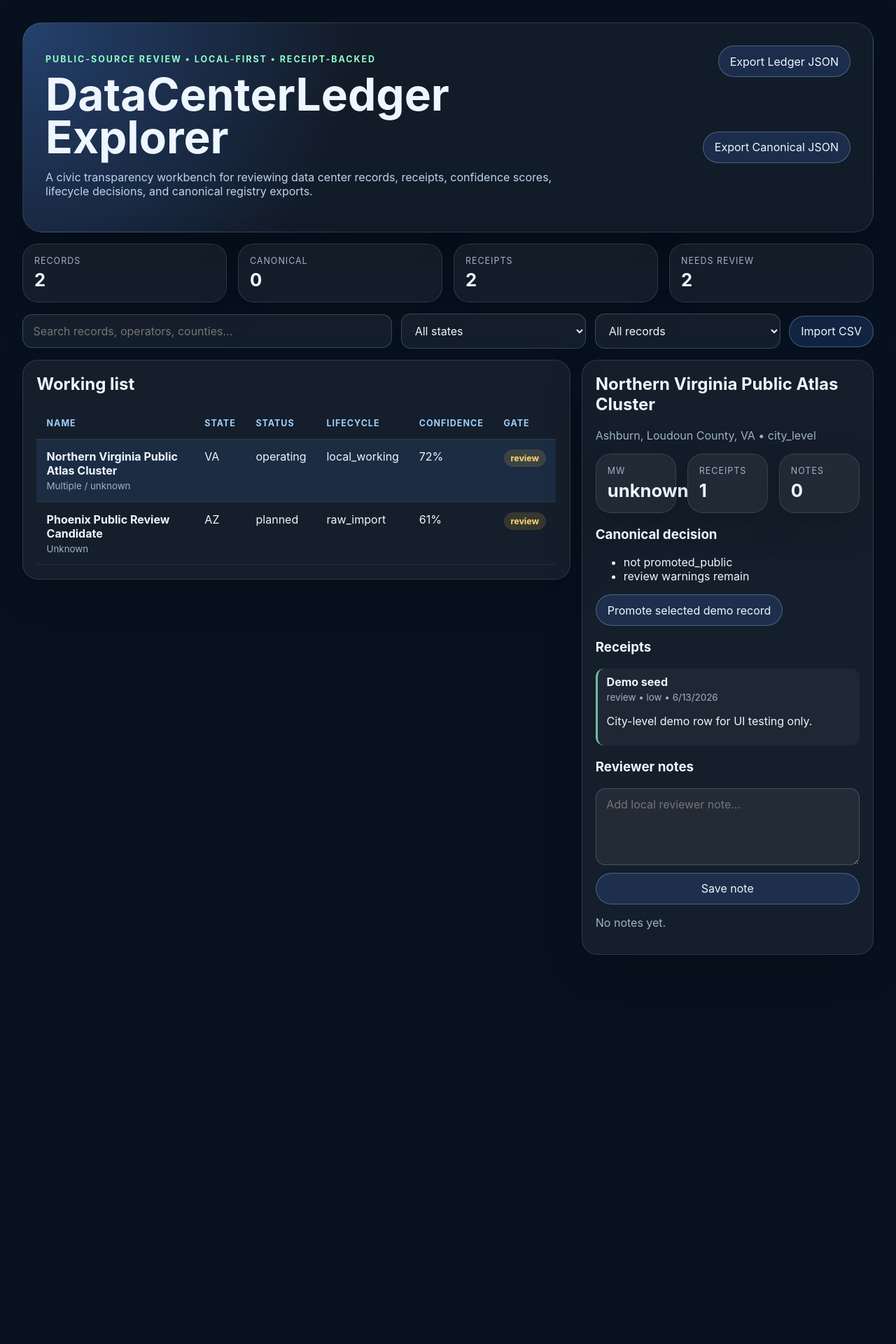
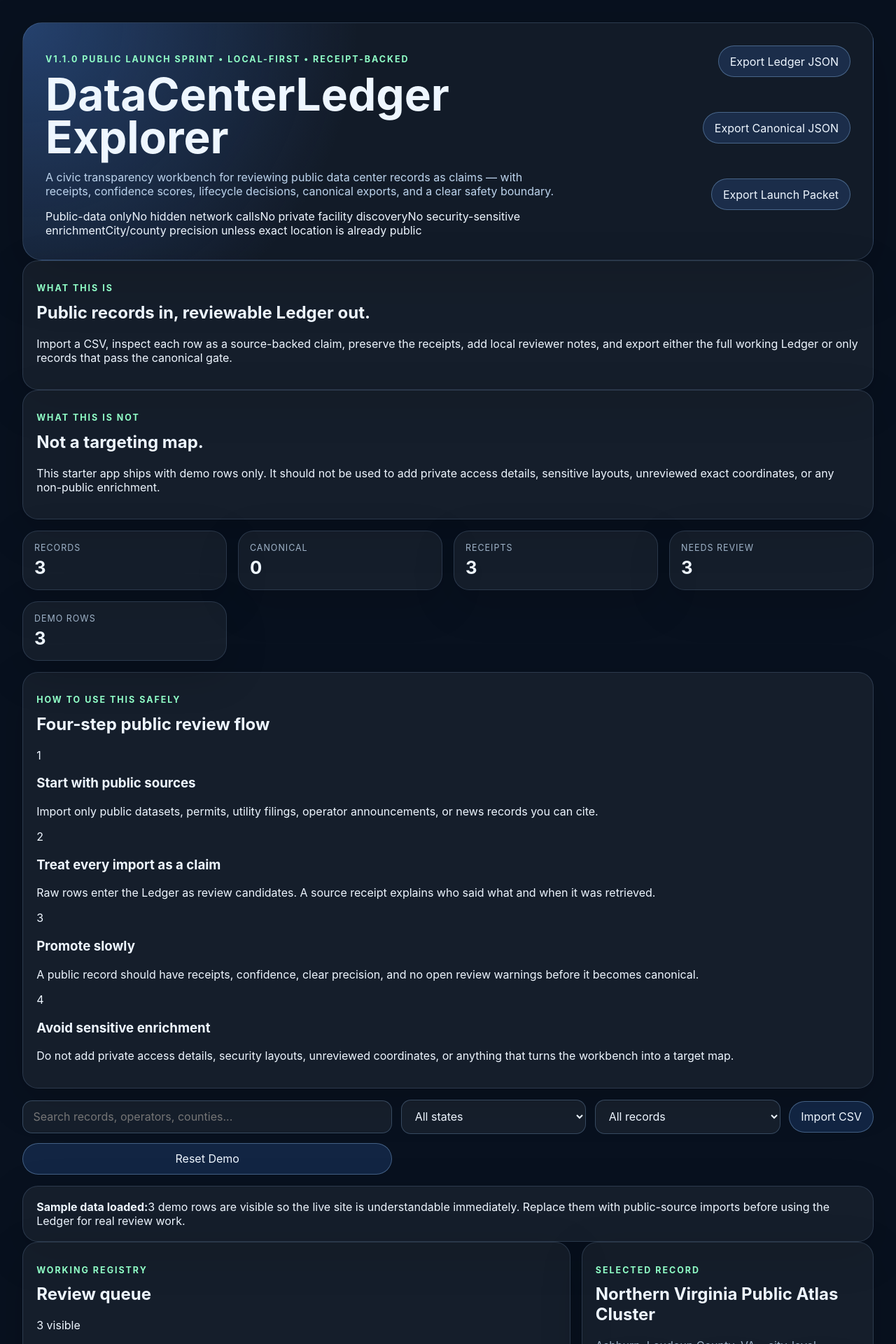
Before and after one commit to MichaelWave369/datacenter-ledger-explorer, a React (Vite) app: page / in a window 1280 px wide. Shown: the top 1920 px of the page at 70% size. Before the commit the page ends 1396 px from the top, so only its background shows below. Built offline with nearby package versions, Linux system fonts and the light colour scheme.

Commit message:
Add v1.1 public launch onboarding

```diff
--- a/src/App.tsx
+++ b/src/App.tsx
@@ -4,10 +4,11 @@ type Status = "operating" | "planned" | "under_construction" | "approved" | "unk
 type Lifecycle = "raw_import" | "local_working" | "promoted_public" | "rejected_duplicate" | "retired";
 type Precision = "public_dataset" | "city_level" | "county_level" | "state_level" | "unknown";
 type Confidence = "high" | "medium" | "low";
+type SourceType = "public_dataset" | "permit" | "utility" | "operator" | "news" | "review" | "other";
 
 type Receipt = {
   sourceName: string;
-  sourceType: "public_dataset" | "permit" | "utility" | "operator" | "news" | "review" | "other";
+  sourceType: SourceType;
   retrievedAt: string;
   claim: string;
   confidence: Confidence;
@@ -29,6 +30,40 @@ type LedgerRecord = {
   receipts: Receipt[];
   notes: string[];
 };
+
+type SafetyStep = {
+  title: string;
+  body: string;
+};
+
+const APP_VERSION = "1.1.0";
+
+const publicBoundary = [
+  "Public-data only",
+  "No hidden network calls",
+  "No private facility discovery",
+  "No security-sensitive enrichment",
+  "City/county precision unless exact location is already public"
+];
+
+const safeUseSteps: SafetyStep[] = [
+  {
+    title: "Start with public sources",
+    body: "Import only public datasets, permits, utility filings, operator announcements, or news records you can cite."
+  },
+  {
+    title: "Treat every import as a claim",
+    body: "Raw rows enter the Ledger as review candidates. A source receipt explains who said what and when it was retrieved."
+  },
+  {
+    title: "Promote slowly",
+    body: "A public record should have receipts, confidence, clear precision, and no open review warnings before it becomes canonical."
+  },
+  {
+    title: "Avoid sensitive enrichment",
+    body: "Do not add private access details, security layouts, unreviewed coordinates, or anything that turns the workbench into a target map."
+  }
+];
 
 const starterRecords: LedgerRecord[] = [
   {
@@ -78,6 +113,30 @@ const starterRecords: LedgerRecord[] = [
       }
     ],
     notes: []
+  },
+  {
+    id: "dcl-demo-des-moines-ia",
+    name: "Midwest Utility Filing Candidate",
+    operator: "Unknown",
+    status: "approved",
+    state: "IA",
+    county: "Polk County",
+    city: "Des Moines",
+    precision: "county_level",
+    capacityMW: undefined,
+    lifecycle: "raw_import",
+    confidenceScore: 54,
+    reviewWarnings: ["Needs permit source.", "Needs utility source."],
+    receipts: [
+      {
+        sourceName: "Demo seed",
+        sourceType: "review",
+        retrievedAt: "2026-06-13T00:00:00.000Z",
+        claim: "Demonstrates a low-confidence review queue item.",
+        confidence: "low"
+      }
+    ],
+    notes: []
   }
 ];
 
@@ -113,6 +172,10 @@ function parseCsv(text: string): LedgerRecord[] {
     const values = line.split(",");
     const name = cell(values, "name") || "Unnamed public record";
     const sourceName = cell(values, "source") || "CSV import";
+    const sourceType = (cell(values, "source_type") as SourceType) || "public_dataset";
+    const city = cell(values, "city") || undefined;
+    const precision = city ? "city_level" : cell(values, "county") ? "county_level" : "state_level";
+
     return {
       id: cell(values, "id") || digest({ line, index }),
       name,
@@ -120,8 +183,8 @@ function parseCsv(text: string): LedgerRecord[] {
       status: (cell(values, "status") as Status) || "unknown",
       state: cell(values, "state") || cell(values, "state_abb") || "UNKNOWN",
       county: cell(values, "county") || "Unknown county",
-      city: cell(values, "city") || undefined,
-      precision: cell(values, "city") ? "city_level" : "county_level",
+      city,
+      precision,
       capacityMW: Number(cell(values, "capacity_mw")) || undefined,
       lifecycle: "raw_import",
       confidenceScore: Number(cell(values, "confidence")) || 50,
@@ -129,7 +192,7 @@ function parseCsv(text: string): LedgerRecord[] {
       receipts: [
         {
           sourceName,
-          sourceType: "public_dataset",
+          sourceType,
           retrievedAt: nowIso(),
           claim: `Imported row for ${name}.`,
           confidence: "medium"
@@ -150,6 +213,9 @@ export default function App() {
 
   const selected = records.find((record) => record.id === selectedId) || records[0];
   const states = useMemo(() => Array.from(new Set(records.map((record) => record.state))).sort(), [records]);
+  const canonicalRecords = useMemo(() => records.filter((record) => canonicalBlockers(record).length === 0), [records]);
+  const reviewRecords = useMemo(() => records.filter((record) => canonicalBlockers(record).length > 0), [records]);
+  const demoRecords = useMemo(() => records.filter((record) => record.id.startsWith("dcl-demo-")), [records]);
 
   const visibleRecords = useMemo(() => records.filter((record) => {
     const haystack = `${record.name} ${record.operator} ${record.county} ${record.city || ""}`.toLowerCase();
@@ -162,7 +228,12 @@ export default function App() {
 
   function promoteSelected() {
     setRecords((items) => items.map((item) => item.id === selected.id
-      ? { ...item, lifecycle: "promoted_public", reviewWarnings: [] }
+      ? {
+          ...item,
+          lifecycle: "promoted_public",
+          reviewWarnings: [],
+          notes: [...item.notes, `Promoted locally at ${new Date().toLocaleString()}. Confirm source posture before publishing.`]
+        }
       : item));
   }
 
@@ -180,50 +251,123 @@ export default function App() {
     if (imported[0]) setSelectedId(imported[0].id);
   }
 
+  function resetDemoData() {
+    setRecords(starterRecords);
+    setSelectedId(starterRecords[0].id);
+    setQuery("");
+    setStateFilter("all");
+    setMode("all");
+  }
+
   function exportLedger() {
     downloadJson("datacenter-ledger-export.json", {
-      schema: "DataCenterLedger.Export.v1.0-public-repo",
+      schema: "DataCenterLedger.Export.v1.1-public-launch",
       generatedAt: nowIso(),
+      appVersion: APP_VERSION,
+      boundary: publicBoundary,
       records,
       digest: digest(records)
     });
   }
 
   function exportCanonical() {
-    const included = records.filter((record) => canonicalBlockers(record).length === 0);
+    const included = canonicalRecords;
     const excluded = records.filter((record) => canonicalBlockers(record).length > 0).map((record) => ({
       id: record.id,
       name: record.name,
       blockers: canonicalBlockers(record)
     }));
     downloadJson("datacenter-ledger-canonical.json", {
-      schema: "DataCenterLedger.CanonicalRegistry.v1.0-public-repo",
+      schema: "DataCenterLedger.CanonicalRegistry.v1.1-public-launch",
       generatedAt: nowIso(),
+      appVersion: APP_VERSION,
       included,
       excluded,
       digest: digest({ included, excluded })
     });
   }
 
+  function exportLaunchPacket() {
+    downloadJson("datacenter-ledger-public-launch-packet.json", {
+      schema: "DataCenterLedger.PublicLaunchPacket.v1.1",
+      generatedAt: nowIso(),
+      appVersion: APP_VERSION,
+      purpose: "Public-safe civic transparency workbench for reviewing U.S. data center records as source-backed claims.",
+      boundary: publicBoundary,
+      safeUseSteps,
+      stats: {
+        records: records.length,
+        demoRecords: demoRecords.length,
+        canonicalRecords: canonicalRecords.length,
+        needsReview: reviewRecords.length,
+        receipts: records.reduce((sum, record) => sum + record.receipts.length, 0)
+      },
+      digest: digest({ records, publicBoundary, safeUseSteps })
+    });
+  }
+
   return (
     <main className="shell">
-      <header className="hero">
+      <header className="hero launchHero">
         <div>
-          <p className="eyebrow">Public-source review • Local-first • Receipt-backed</p>
+          <p className="eyebrow">v{APP_VERSION} public launch sprint • local-first • receipt-backed</p>
           <h1>DataCenterLedger Explorer</h1>
-          <p>A civic transparency workbench for reviewing data center records, receipts, confidence scores, lifecycle decisions, and canonical registry exports.</p>
+          <p>
+            A civic transparency workbench for reviewing public data center records as claims — with receipts,
+            confidence scores, lifecycle decisions, canonical exports, and a clear safety boundary.
+          </p>
+          <div className="boundaryPills" aria-label="Public safety boundary">
+            {publicBoundary.map((item) => <span key={item}>{item}</span>)}
+          </div>
         </div>
         <div className="heroActions">
           <button onClick={exportLedger}>Export Ledger JSON</button>
           <button onClick={exportCanonical}>Export Canonical JSON</button>
+          <button onClick={exportLaunchPacket}>Export Launch Packet</button>
         </div>
       </header>
 
+      <section className="launchGrid" aria-label="Launch overview">
+        <div className="panel introPanel">
+          <p className="eyebrow">What this is</p>
+          <h2>Public records in, reviewable Ledger out.</h2>
+          <p>
+            Import a CSV, inspect each row as a source-backed claim, preserve the receipts, add local reviewer notes,
+            and export either the full working Ledger or only records that pass the canonical gate.
+          </p>
+        </div>
+        <div className="panel introPanel cautionPanel">
+          <p className="eyebrow">What this is not</p>
+          <h2>Not a targeting map.</h2>
+          <p>
+            This starter app ships with demo rows only. It should not be used to add private access details,
+            sensitive layouts, unreviewed exact coordinates, or any non-public enrichment.
+          </p>
+        </div>
+      </section>
+
       <section className="cards">
         <Stat label="Records" value={records.length} />
-        <Stat label="Canonical" value={records.filter((record) => canonicalBlockers(record).length === 0).length} />
+        <Stat label="Canonical" value={canonicalRecords.length} />
         <Stat label="Receipts" value={records.reduce((sum, record) => sum + record.receipts.length, 0)} />
-        <Stat label="Needs review" value={records.filter((record) => canonicalBlockers(record).length > 0).length} />
+        <Stat label="Needs review" value={reviewRecords.length} />
+        <Stat label="Demo rows" value={demoRecords.length} />
+      </section>
+
+      <section className="panel walkthrough">
+        <div>
+          <p className="eyebrow">How to use this safely</p>
+          <h2>Four-step public review flow</h2>
+        </div>
+        <div className="stepGrid">
+          {safeUseSteps.map((step, index) => (
+            <article key={step.title} className="stepCard">
+              <span>{index + 1}</span>
+              <h3>{step.title}</h3>
+              <p>{step.body}</p>
+            </article>
+          ))}
+        </div>
       </section>
 
       <section className="toolbar">
@@ -238,11 +382,26 @@ export default function App() {
           <option value="review">Needs review</option>
         </select>
         <label className="fileButton">Import CSV<input type="file" accept=".csv" onChange={(event) => event.target.files?.[0] && importFile(event.target.files[0])} /></label>
+        <button onClick={resetDemoData}>Reset Demo</button>
+      </section>
+
+      <section className="sampleNotice panel">
+        <strong>Sample data loaded:</strong>
+        <span>
+          {demoRecords.length} demo rows are visible so the live site is understandable immediately. Replace them with
+          public-source imports before using the Ledger for real review work.
+        </span>
       </section>
 
       <section className="grid">
         <div className="panel">
-          <h2>Working list</h2>
+          <div className="panelHeader">
+            <div>
+              <p className="eyebrow">Working registry</p>
+              <h2>Review queue</h2>
+            </div>
+            <span className="countBadge">{visibleRecords.length} visible</span>
+          </div>
           <div className="tableWrap">
             <table>
               <thead><tr><th>Name</th><th>State</th><th>Status</th><th>Lifecycle</th><th>Confidence</th><th>Gate</th></tr></thead>
@@ -266,6 +425,7 @@ export default function App() {
         </div>
 
         <aside className="panel drawer">
+          <p className="eyebrow">Selected record</p>
           <h2>{selected.name}</h2>
           <p className="muted">{selected.city ? `${selected.city}, ` : ""}{selected.county}, {selected.state} • {selected.precision}</p>
           <div className="miniGrid">
@@ -278,7 +438,7 @@ export default function App() {
           {canonicalBlockers(selected).length
             ? <ul>{canonicalBlockers(selected).map((item) => <li key={item}>{item}</li>)}</ul>
             : <p className="okText">Record passes the current canonical gate.</p>}
-          <button onClick={promoteSelected}>Promote selected demo record</button>
+          <button onClick={promoteSelected}>Promote selected locally</button>
 
           <h3>Receipts</h3>
           {selected.receipts.map((receipt, index) => (
```
